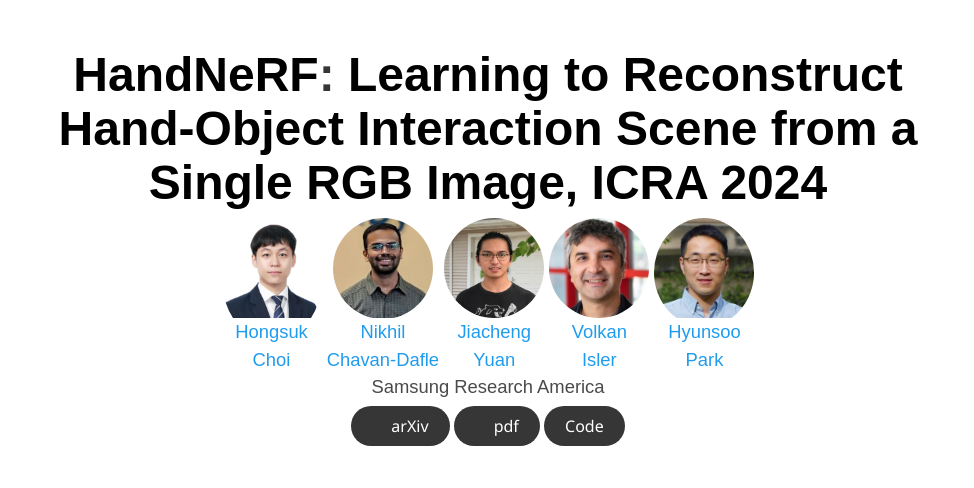
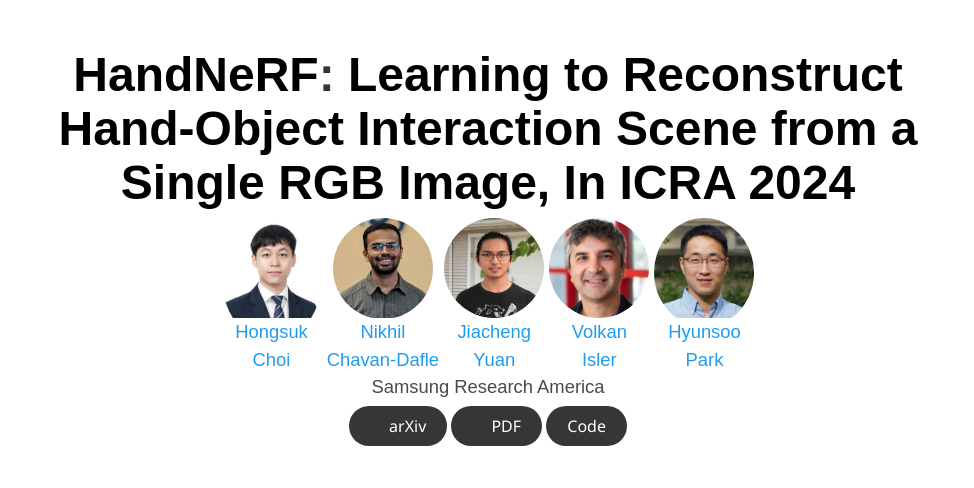
Before and after one commit to SamsungLabs/HandNeRF-project-page, a plain HTML site: page index.html in a window 1280 px wide. Shown: the top 488 px of the page, without its empty margins (152-1126 px from the left). Drawn offline with nearby package versions, Linux system fonts and the light colour scheme; some icons are missing; a web font is replaced by a local one.

Commit message:
update link

```diff
--- a/index.html
+++ b/index.html
@@ -52,7 +52,7 @@
       <div class="container is-max-desktop">
         <div class="columns is-centered">
           <div class="column has-text-centered">
-            <h1 class="title is-1 publication-title"><a style="color:black;">HandNeRF</a>: <a style="color:black;">Learning to Reconstruct Hand-Object Interaction Scene from a Single RGB Image, ICRA 2024</a> </h1>
+            <h1 class="title is-1 publication-title"><a style="color:black;">HandNeRF</a>: <a style="color:black;">Learning to Reconstruct Hand-Object Interaction Scene from a Single RGB Image, In ICRA 2024</a> </h1>
             <div class="is-size-5 publication-authors">
               <!-- Paper authors -->
               <span class="author-block">
@@ -101,12 +101,12 @@
                     <span class="icon">
                       <i class="ai ai-arxiv"></i>
                     </span>
-                    <span>pdf</span>
+                    <span>PDF</span>
                   </a>
 
                   <!-- Github link -->
                   <span class="link-block">
-                    <a href="https://github.com/SamsungLabs/HandNeRF" target="_blank"
+                    <a href="https://github.com/hongsukchoi/HandNeRF_RELEASE" target="_blank"
                     class="external-link button is-normal is-rounded is-dark">
                     <!-- <span class="icon">
                       <i class="fab fa-github"></i>
```
